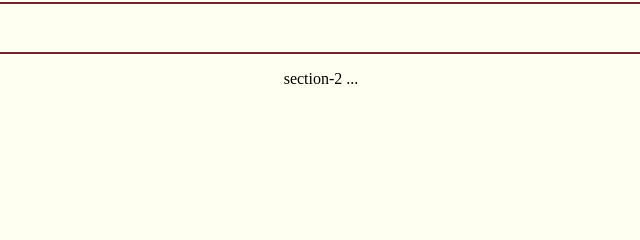
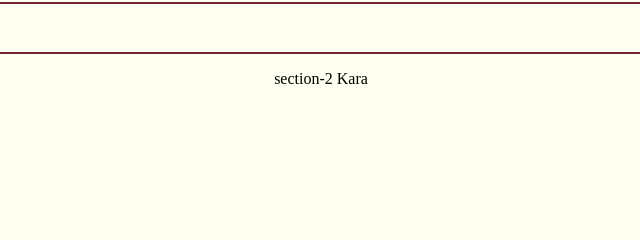
Before and after one commit to srikanthkanjarla/JS-study-group, a plain HTML site: page index.html in a window 1280 px wide. Shown: the part 368-608 px from the top of the page, 319-959 px from the left. Drawn offline with Linux system fonts and the light colour scheme.

Commit message:
Added name

```diff
--- a/index.html
+++ b/index.html
@@ -16,7 +16,7 @@
             <p>section-1 ...</p>
         </section>
         <section>
-            <p>section-2 ...</p>
+            <p>section-2 Kara</p>
         </section>
         <section>
             <p>section-3 ...</p>
```
